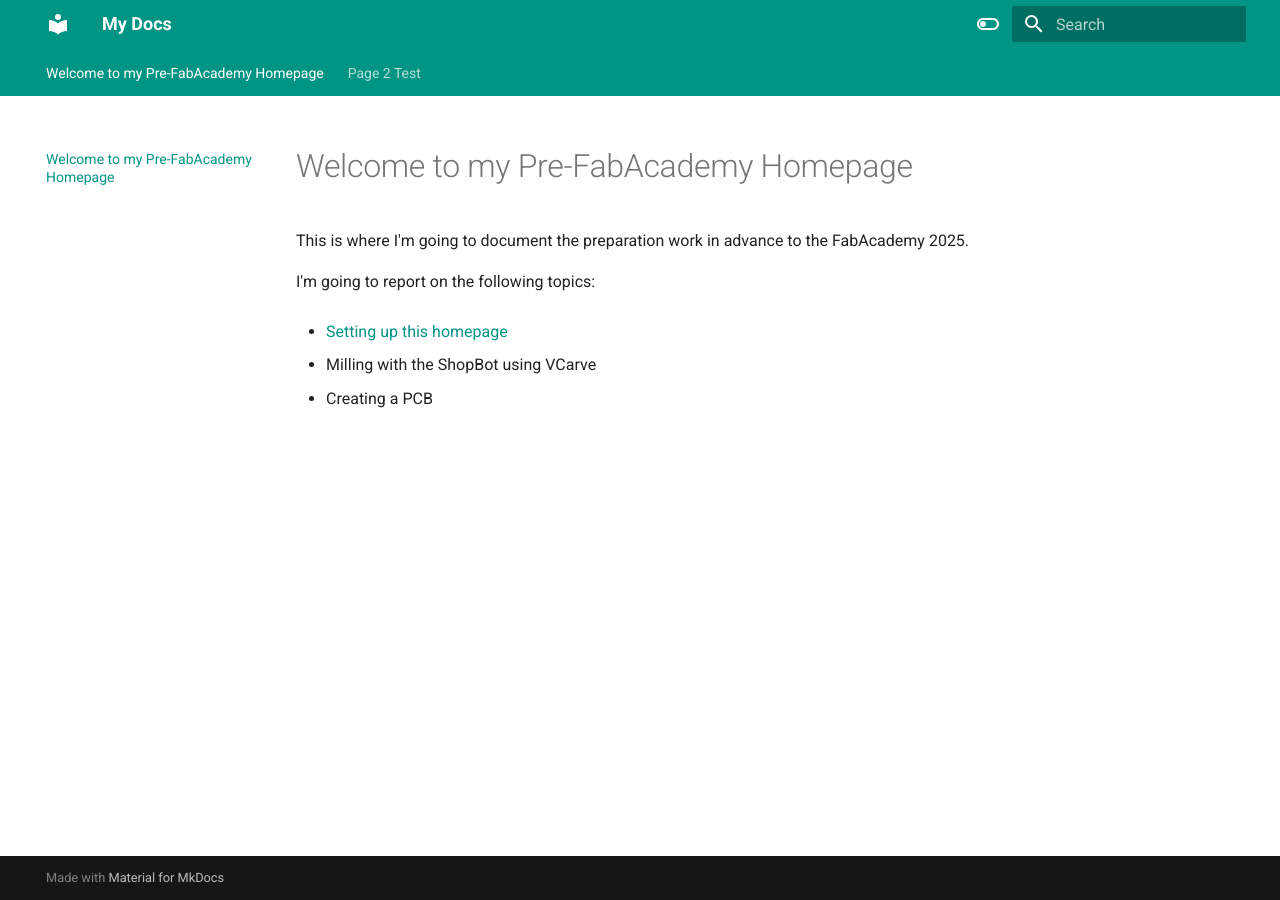
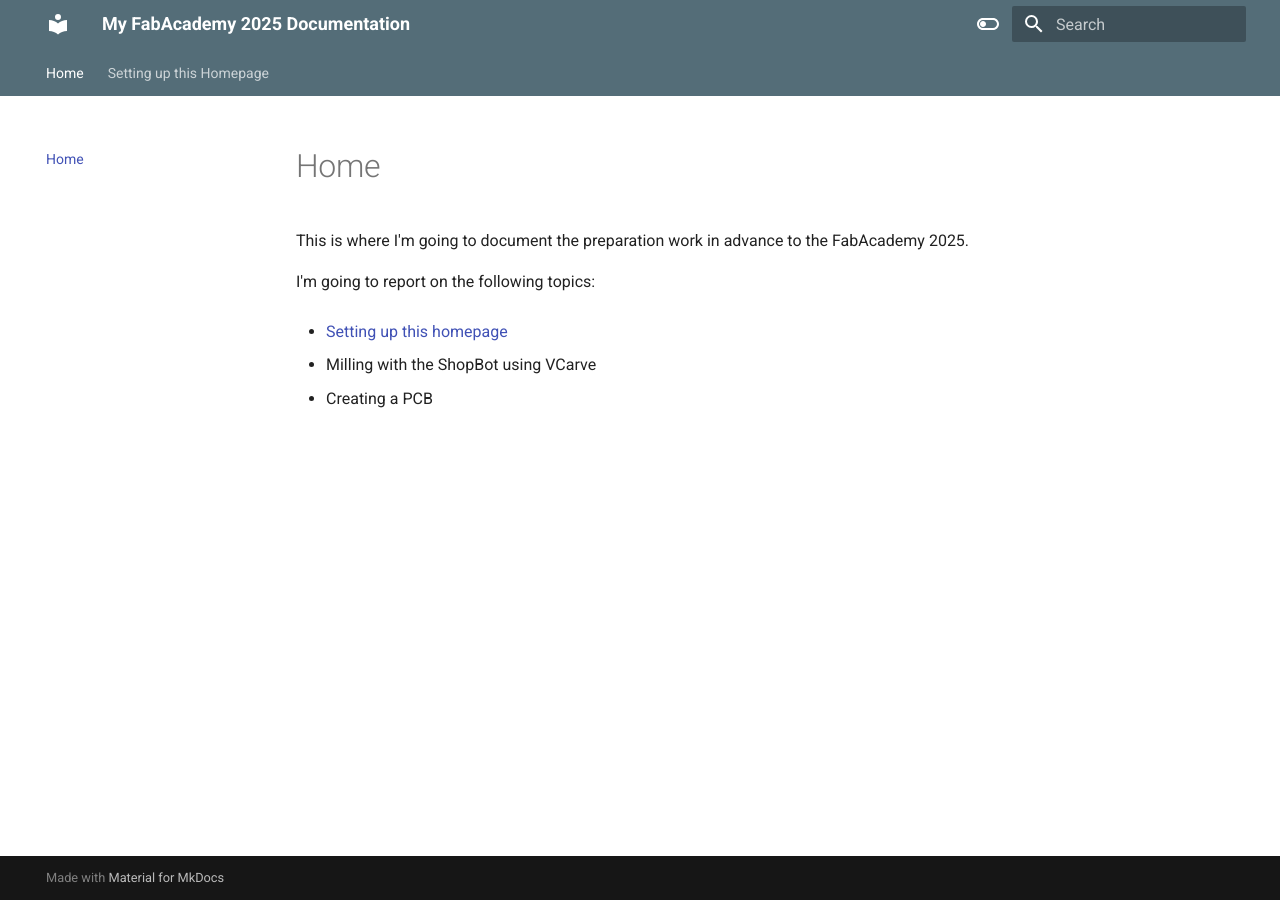
Before and after one commit to HannesJo/mkdocs-material-test, an MkDocs documentation site: the page built from docs/index.md, in a window 1280 px wide. Built offline with MkDocs 1.6.1 and Material for MkDocs 9.7.7, drawn with Linux system fonts in a browser that asks for light colours; some of the changed lines change nothing that is shown.

Commit message:
homepage

````diff
--- /dev/null
+++ b/docs/homepage.md
@@ -0,0 +1,58 @@
+# Setting up this Homepage
+
+I decided to follow the recommendation from my supervisor and use *Markdown* as a base for my homepage. To learn the syntax I used this [guide](https://www.markdownguide.org/basic-syntax/).
+
+The tutorial I found most helpful is on [Youtube](https://www.youtube.com/watch?v=Q-YA_dA8C20).
+
+## Preparation
+First it is required to set up [VSCode](https://code.visualstudio.com/) and [Python](https://www.python.org/).
+
+**Remeber to select "Add Python to PATH" during the installation of Python.**
+
+Next, you need a [GitHub](https://github.com) Account and create a new repository there.
+
+Then I installed the Python Extension in VSCode under Extensions.
+
+When in VSCode on the Welcome screen select **Clone Git Repository** and choose the repository GitHub.
+
+Next, the Markdown libraries need to be installed via the terminal. Material is a theme, that might be useful, but is not required.
+
+```
+pip install mkdocs
+
+pip install mkdocs-material
+```
+## Creating a new webpage
+Now it is time to create the basic files and directories needed for the webpage.
+```
+mkdocs new .
+```
+The file structure is now visible in the Explorer and the file index.md is the frontpage.
+
+The file mkdocs.yml is used for some settings as defining the url, the theme and site title.
+```
+site_name: My Pre-FabAcademy Hompeage
+site_url: https://hannesjo.github.io/FabAcademy/
+theme:
+  name: material
+```
+Use the command
+```
+mkdocs serve
+```
+to create the actual html webpage and preview it in the browser by clicking on the link in the terminal.
+
+## Transfering the webpage to GitHub
+Now it's time to upload the files to GitHub. Use the commit button in the **Source Control** tab and remember to write a short message. Then click on sync changes. If it's the first time syncing to GitHub you need to set the login and password.
+```
+git config --global user.email "you@example.com"
+git config --global user.name "Your Name"
+```
+
+## Creating the page on GitHub
+The files should be visible in the repository, now.
+Go to Settings - Pages and select the branch and save.
+![Pages Settings](/images/github_pages.png)
+After a refresh you should see the link to your webpage.
+
+## Finetuning the homepage using packages
--- a/docs/index.md
+++ b/docs/index.md
@@ -1,4 +1,4 @@
-# Welcome to my Pre-FabAcademy Homepage
+# Home
 
 This is where I'm going to document the preparation work in advance to the FabAcademy 2025.
 
--- a/docs/page2.md
+++ /dev/null
@@ -1,5 +0,0 @@
-# Page 2 Test
-
-Text here
-
-## second Heading
--- a/mkdocs.yml
+++ b/mkdocs.yml
@@ -1,4 +1,5 @@
-site_name: My Docs
+site_name: My FabAcademy 2025 Documentation
+site_url: https://hannesjo.github.io/FabAcademy/
 theme:
   name: material
   features:
@@ -17,14 +18,14 @@
       toggle:
         icon: material/toggle-switch-off-outline
         name: Switch to dark mode
-      primary: teal
-      accent: purple
+      primary: blue grey
+      accent: black
     - scheme: slate
       toggle:
         icon: material/toggle-switch
         name: Switch to light mode
-      primary: teal
-      accent: lime
+      primary: black
+      accent: grey
 
 plugins:
   - search
````
Also changed, not shown: docs/images/githug_pages.png (added).
